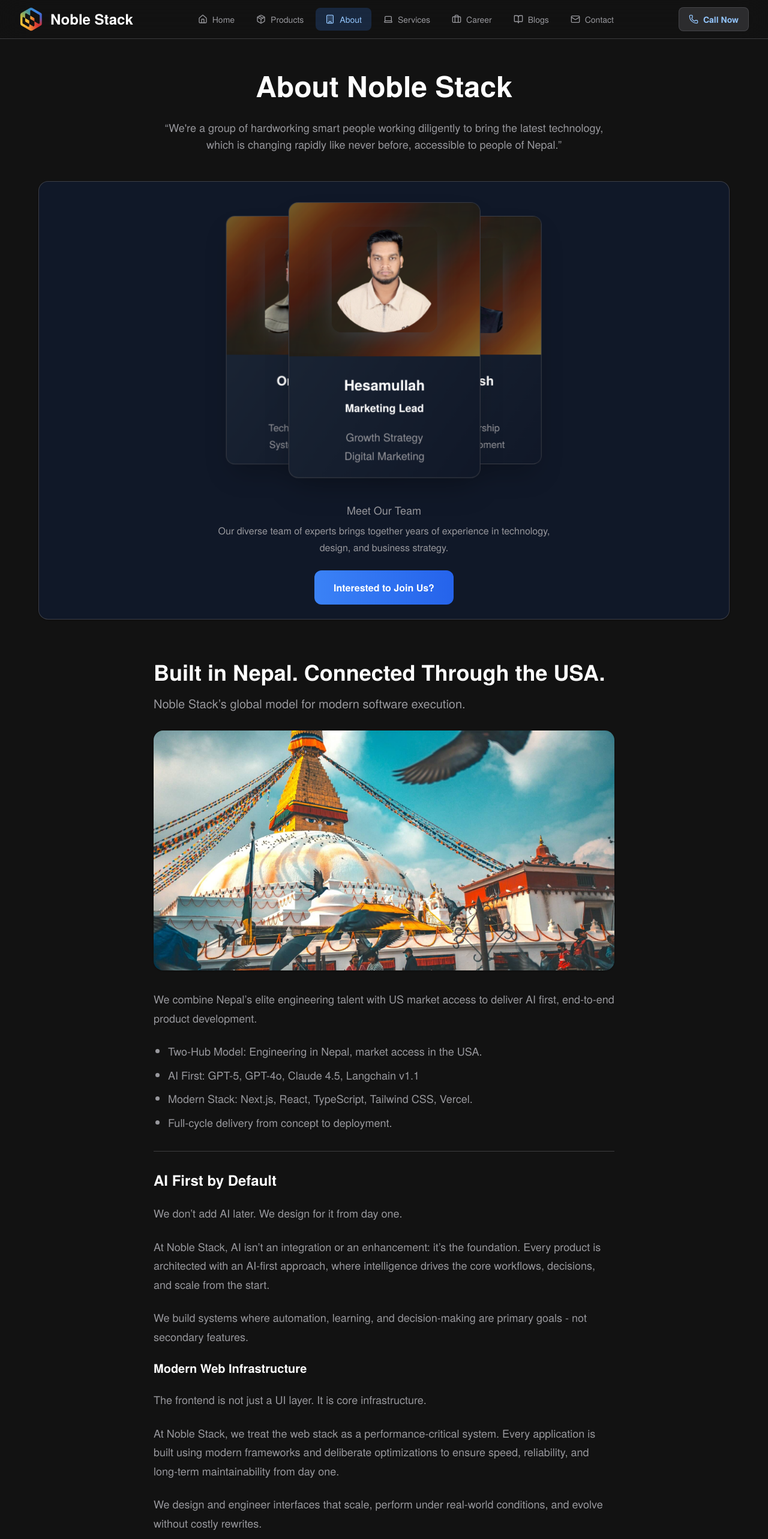
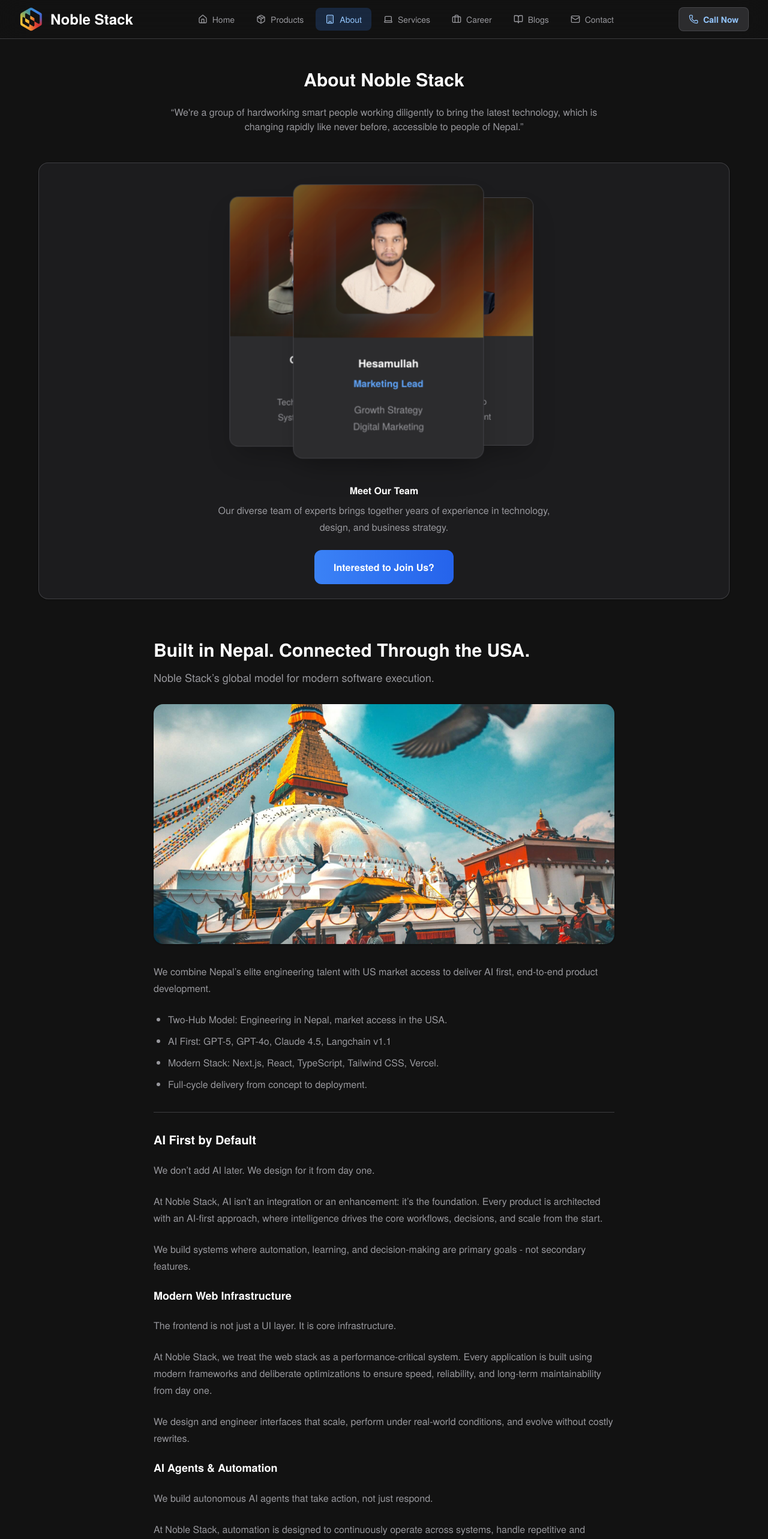
Before and after one commit to om202/NobleStack, a Next.js app: page /About in a window 1280 px wide. Shown: the top 2566 px of the page at 60% size. Built offline with nearby package versions, Linux system fonts and the light colour scheme.

Commit message:
about page

```diff
--- a/src/app/About/AboutPageContent.tsx
+++ b/src/app/About/AboutPageContent.tsx
@@ -101,11 +101,11 @@ export default function AboutPageContent() {
                 <div className="max-w-6xl mx-auto">
                     {/* Header */}
                     <header className="text-center mb-12">
-                        <h1 className="text-3xl md:text-4xl lg:text-5xl font-bold mb-6 leading-tight text-main-theme">
+                        <h1 className="text-2xl md:text-3xl font-bold mb-6 leading-tight text-main-theme">
                             About Noble Stack
                         </h1>
 
-                        <blockquote className="text-base sm:text-lg text-muted-theme mb-8 max-w-3xl mx-auto">
+                        <blockquote className="text-base text-muted-theme mb-8 max-w-3xl mx-auto">
                             &ldquo;We&apos;re a group of hardworking smart people working
                             diligently to bring the latest technology, which is changing
                             rapidly like never before, accessible to people of Nepal.&rdquo;
@@ -120,10 +120,10 @@ export default function AboutPageContent() {
                     {/* Our Story Section */}
                     <article id="our-story" className="max-w-3xl mx-auto mb-16 space-y-8">
                         <header className="space-y-4">
-                            <h2 className="text-4xl font-bold text-main-theme leading-tight">
+                            <h2 className="text-2xl md:text-3xl font-bold text-main-theme leading-tight">
                                 Built in Nepal. Connected Through the USA.
                             </h2>
-                            <h3 className="text-xl text-muted-theme font-medium">
+                            <h3 className="text-lg text-muted-theme font-medium">
                                 Noble Stack’s global model for modern software execution.
                             </h3>
                         </header>
@@ -137,7 +137,7 @@ export default function AboutPageContent() {
                             />
                         </figure>
 
-                        <div className="space-y-6 text-lg text-muted-theme leading-relaxed">
+                        <div className="space-y-6 text-base text-muted-theme leading-relaxed">
                             <p>We combine Nepal’s elite engineering talent with US market access to deliver AI first, end‑to‑end product development.</p>
                             <ul className="list-disc pl-6 space-y-2">
                                 <li>Two‑Hub Model: Engineering in Nepal, market access in the USA.</li>
@@ -148,7 +148,7 @@ export default function AboutPageContent() {
 
                             <hr className="border-theme my-8" />
 
-                            <h2 className="text-2xl font-bold text-main-theme">AI First by Default</h2>
+                            <h2 className="text-lg md:text-xl font-bold text-main-theme">AI First by Default</h2>
 
                             <p>
                                 We don’t add AI later. We design for it from day one.
@@ -157,7 +157,7 @@ export default function AboutPageContent() {
                             <p>At Noble Stack, AI isn’t an integration or an enhancement: it’s the foundation. Every product is architected with an AI-first approach, where intelligence drives the core workflows, decisions, and scale from the start.</p>
 
                             <p>We build systems where automation, learning, and decision-making are primary goals - not secondary features.</p>
-                            <h3 className="text-xl font-bold text-main-theme mt-6">Modern Web Infrastructure</h3>
+                            <h3 className="text-lg font-bold text-main-theme mt-6">Modern Web Infrastructure</h3>
 
                             <p>The frontend is not just a UI layer. It is core infrastructure.</p>
 
@@ -165,7 +165,7 @@ export default function AboutPageContent() {
 
                             <p>We design and engineer interfaces that scale, perform under real-world conditions, and evolve without costly rewrites.</p>
 
-                            <h3 className="text-xl font-bold text-main-theme mt-6">AI Agents & Automation</h3>
+                            <h3 className="text-lg font-bold text-main-theme mt-6">AI Agents & Automation</h3>
 
                             <p>We build autonomous AI agents that take action, not just respond.</p>
 
@@ -181,7 +181,7 @@ export default function AboutPageContent() {
 
                             <hr className="border-theme my-8" />
 
-                            <h2 className="text-2xl font-bold text-main-theme">We Build Before We Sell</h2>
+                            <h2 className="text-lg md:text-xl font-bold text-main-theme">We Build Before We Sell</h2>
 
                             <p><strong>Our credibility comes from shipping.</strong></p>
 
@@ -200,7 +200,7 @@ export default function AboutPageContent() {
 
                             <hr className="border-theme my-8" />
 
-                            <h2 className="text-2xl font-bold text-main-theme">From Concept to Deployed Software</h2>
+                            <h2 className="text-lg md:text-xl font-bold text-main-theme">From Concept to Deployed Software</h2>
 
                             <p>Our role is simple. We turn ideas into reliable, scalable software without unnecessary friction.</p>
 
@@ -216,7 +216,7 @@ export default function AboutPageContent() {
 
                             <hr className="border-theme my-8" />
 
-                            <h2 className="text-2xl font-bold text-main-theme">Let&apos;s Build</h2>
+                            <h2 className="text-lg md:text-xl font-bold text-main-theme">Let&apos;s Build</h2>
 
                             <p>If you&apos;re looking for a team that combines:</p>
 
@@ -233,7 +233,7 @@ export default function AboutPageContent() {
                     {/* Values Section */}
                     <section id="values" aria-label="Our Values">
                         <header>
-                            <h2 className="text-2xl font-bold text-main-theme mb-4">Our Values</h2>
+                            <h2 className="text-lg font-bold text-main-theme mb-4">Our Values</h2>
                         </header>
                         <div className="grid grid-cols-1 md:grid-cols-2 lg:grid-cols-3 gap-6 mb-8">
                             {companyValues.map((val) => (
@@ -248,7 +248,7 @@ export default function AboutPageContent() {
                     </section>
 
                     {/* CTA Section */}
-                    <section id="cta" aria-label="Call to Action" className="bg-gray-900 rounded-2xl p-6 sm:p-8 shadow-sm border border-theme text-center">
+                    <section id="cta" aria-label="Call to Action" className="bg-card-theme rounded-2xl p-6 sm:p-8 shadow-sm border border-theme text-center">
                         <header className="flex items-center justify-center gap-2 mb-6">
                             <Star className="w-6 h-6 text-yellow-400 fill-current" />
                             <Star className="w-6 h-6 text-yellow-400 fill-current" />
@@ -257,10 +257,10 @@ export default function AboutPageContent() {
                             <Star className="w-6 h-6 text-yellow-400 fill-current" />
                         </header>
 
-                        <h2 className="text-2xl sm:text-3xl md:text-4xl font-bold mb-4 text-main-theme">
+                        <h2 className="text-xl md:text-2xl font-bold mb-4 text-main-theme">
                             Lets get your work done!
                         </h2>
-                        <p className="text-base sm:text-lg text-muted-theme mb-8 max-w-2xl mx-auto">
+                        <p className="text-base text-muted-theme mb-8 max-w-2xl mx-auto">
                             Let&apos;s collaborate to bring your vision to life. Our team is
                             excited to discuss your project and explore how we can help you
                             achieve your goals.
--- a/src/app/Products/ProductsPageContent.tsx
+++ b/src/app/Products/ProductsPageContent.tsx
@@ -26,16 +26,16 @@ export default function ProductsPageContent() {
 
                 {/* Page Header */}
                 <header className="text-center mb-12">
-                    <h2 className="text-3xl md:text-4xl lg:text-5xl font-bold mb-4 text-main-theme">
+                    <h2 className="text-2xl md:text-3xl font-bold mb-4 text-main-theme">
                         Our Portfolio
                     </h2>
-                    <p className="text-base sm:text-lg text-muted-theme max-w-3xl mx-auto">
+                    <p className="text-base text-muted-theme max-w-3xl mx-auto">
                         Real products we've built and launched. These showcase our capabilities in AI development,
                         web applications, mobile apps (iOS/Android), and bringing ideas to market.
                     </p>
                 </header>
                 {/* Vibe AI Section */}
-                <section id="vibe-ai" aria-label="Vibe AI Photo Editor" className="bg-gray-900 rounded-2xl p-6 sm:p-8 shadow-sm border border-theme mb-8">
+                <section id="vibe-ai" aria-label="Vibe AI Photo Editor" className="bg-card-theme rounded-2xl p-6 sm:p-8 shadow-sm border border-theme mb-8">
                     <header className="text-center mb-12">
                         <div className="flex flex-col items-center justify-center gap-4 mb-6">
                             <Image
@@ -45,13 +45,13 @@ export default function ProductsPageContent() {
                                 height={112}
                                 className="rounded-2xl shadow-lg"
                             />
-                            <h2 className="text-2xl md:text-3xl lg:text-4xl font-bold leading-tight text-main-theme">
+                            <h2 className="text-xl md:text-2xl font-bold leading-tight text-main-theme">
                                 Vibe AI Photo Editor
                             </h2>
                         </div>
                         {/* ... Rest of Vibe AI section ... (Using brief content for this tool call, but full content will be used in real edit) */}
                         <div className="space-y-4 mb-12 max-w-4xl mx-auto">
-                            <p className="text-base sm:text-lg text-muted-theme leading-relaxed">
+                            <p className="text-base text-muted-theme leading-relaxed">
                                 Create stunning profile pictures and edit photos with AI-powered tools. Remove backgrounds instantly, enhance images, and transform your photos with professional filters and AI magic.
                             </p>
                         </div>
@@ -87,7 +87,7 @@ export default function ProductsPageContent() {
 
                     {/* Key Features Section */}
                     <div className="mb-12">
-                        <h3 className="text-2xl md:text-3xl font-bold text-center text-main-theme mb-12">
+                        <h3 className="text-lg md:text-xl font-bold text-center text-main-theme mb-12">
                             Key Features
                         </h3>
 
@@ -117,7 +117,7 @@ export default function ProductsPageContent() {
                 </section>
 
                 {/* Create Profile Pic Web Section */}
-                <section id="create-profile-pic" aria-label="Create Profile Pic" className="bg-gray-900 rounded-2xl p-6 sm:p-8 shadow-sm border border-theme mb-8">
+                <section id="create-profile-pic" aria-label="Create Profile Pic" className="bg-card-theme rounded-2xl p-6 sm:p-8 shadow-sm border border-theme mb-8">
                     <header className="text-center mb-12">
                         <div className="flex flex-col items-center justify-center gap-4 mb-6">
                             <Image
@@ -127,13 +127,13 @@ export default function ProductsPageContent() {
                                 height={112}
                                 className="rounded-2xl shadow-lg"
                             />
-                            <h2 className="text-2xl md:text-3xl lg:text-4xl font-bold leading-tight text-main-theme">
+                            <h2 className="text-xl md:text-2xl font-bold leading-tight text-main-theme">
                                 Create Profile Pic
                             </h2>
                         </div>
 
                         <div className="space-y-4 mb-12 max-w-4xl mx-auto">
-                            <p className="text-base sm:text-lg text-muted-theme leading-relaxed">
+                            <p className="text-base text-muted-theme leading-relaxed">
                                 The web-based solution for professional profile pictures. Powered by Google&apos;s Nano Banana AI, just describe the changes you want in plain English. No subscription required.
                             </p>
                         </div>
@@ -168,7 +168,7 @@ export default function ProductsPageContent() {
 
                     {/* Web Features Section */}
                     <div className="mb-12">
-                        <h3 className="text-2xl md:text-3xl font-bold text-center text-main-theme mb-12">
+                        <h3 className="text-lg md:text-xl font-bold text-center text-main-theme mb-12">
                             Web Features
                         </h3>
 
@@ -198,7 +198,7 @@ export default function ProductsPageContent() {
                 </section>
 
                 {/* Loopn Section */}
-                <section id="loopn" aria-label="Loopn" className="bg-gray-900 rounded-2xl p-6 sm:p-8 shadow-sm border border-theme mb-8">
+                <section id="loopn" aria-label="Loopn" className="bg-card-theme rounded-2xl p-6 sm:p-8 shadow-sm border border-theme mb-8">
                     <header className="text-center mb-12">
                         <div className="flex flex-col items-center justify-center gap-4 mb-6">
                             <Image
@@ -207,13 +207,13 @@ export default function ProductsPageContent() {
                                 width={112}
                                 height={112}
                             />
-                            <h2 className="text-2xl md:text-3xl lg:text-4xl font-bold leading-tight text-main-theme">
+                            <h2 className="text-xl md:text-2xl font-bold leading-tight text-main-theme">
                                 Loopn
                             </h2>
                         </div>
 
                         <div className="space-y-4 mb-12 max-w-4xl mx-auto">
-                            <p className="text-base sm:text-lg text-muted-theme leading-relaxed">
+                            <p className="text-base text-muted-theme leading-relaxed">
                                 Professional Networking & Career Matching using AI. Upload your resume and get matched instantly with compatible professionals for meaningful connections.
                             </p>
                         </div>
@@ -248,7 +248,7 @@ export default function ProductsPageContent() {
 
                     {/* Loopn Features Section */}
                     <div className="mb-12">
-                        <h3 className="text-2xl md:text-3xl font-bold text-center text-main-theme mb-12">
+                        <h3 className="text-lg md:text-xl font-bold text-center text-main-theme mb-12">
                             Why Loopn?
                         </h3>
 
@@ -278,7 +278,7 @@ export default function ProductsPageContent() {
                 </section>
 
                 {/* Auto Captions Section */}
-                <section id="auto-captions" aria-label="Auto Captions" className="bg-gray-900 rounded-2xl p-6 sm:p-8 shadow-sm border border-theme mb-8">
+                <section id="auto-captions" aria-label="Auto Captions" className="bg-card-theme rounded-2xl p-6 sm:p-8 shadow-sm border border-theme mb-8">
                     <header className="text-center mb-12">
                         <div className="flex flex-col items-center justify-center gap-4 mb-6">
                             <Image
@@ -288,13 +288,13 @@ export default function ProductsPageContent() {
                                 height={112}
                                 className="rounded-2xl shadow-lg"
                             />
-                            <h2 className="text-2xl md:text-3xl lg:text-4xl font-bold leading-tight text-main-theme">
+                            <h2 className="text-xl md:text-2xl font-bold leading-tight text-main-theme">
                                 Auto Captions
                             </h2>
                         </div>
 
                         <div className="space-y-4 mb-12 max-w-4xl mx-auto">
-                            <p className="text-base sm:text-lg text-muted-theme leading-relaxed">
+                            <p className="text-base text-muted-theme leading-relaxed">
                                 Automated subtitle generator for any language. Instantly translate or generate captions for native voice with high accuracy.
                             </p>
                         </div>
@@ -324,7 +324,7 @@ export default function ProductsPageContent() {
 
                     {/* Auto Captions Features Section */}
                     <div className="mb-12">
-                        <h3 className="text-2xl md:text-3xl font-bold text-center text-main-theme mb-12">
+                        <h3 className="text-lg md:text-xl font-bold text-center text-main-theme mb-12">
                             Coming Features
                         </h3>
 
--- a/src/components/AlbumArtTeam.tsx
+++ b/src/components/AlbumArtTeam.tsx
@@ -14,8 +14,8 @@ interface TeamMember {
 }
 
 const PlaceholderAvatar = ({ className }: { className?: string }) => (
-  <div className={`w-full h-full bg-gray-600 flex items-center justify-center ${className}`}>
-    <User className="w-16 h-16 md:w-20 md:h-20 lg:w-24 lg:h-24 text-gray-500" />
+  <div className={`w-full h-full bg-subtle-theme flex items-center justify-center ${className}`}>
+    <User className="w-16 h-16 md:w-20 md:h-20 lg:w-24 lg:h-24 text-muted-theme" />
   </div>
 );
 
@@ -84,7 +84,7 @@ export default function AlbumArtTeam({
   };
 
   return (
-    <div className="bg-gray-900 rounded-2xl p-4 md:p-6 shadow-sm border border-theme overflow-hidden">
+    <div className="bg-card-theme rounded-2xl p-4 md:p-6 shadow-sm border border-theme overflow-hidden">
       <div className="relative h-[350px] md:h-[420px] lg:h-[480px]">
         <div className="absolute inset-0 flex items-center justify-center">
           {teamMembers.map((member, index) => (
@@ -93,7 +93,7 @@ export default function AlbumArtTeam({
               className="absolute transition-all duration-1000 ease-in-out transform-gpu will-change-transform"
               style={getCardStyle(index)}
             >
-              <div className="w-60 h-90 md:w-72 md:h-[420px] lg:w-80 lg:h-[460px] bg-gradient-to-br from-gray-800 to-gray-900 rounded-2xl shadow-2xl border border-theme overflow-hidden transform-gpu">
+              <div className="w-60 h-90 md:w-72 md:h-[420px] lg:w-80 lg:h-[460px] bg-subtle-theme rounded-2xl shadow-2xl border border-theme overflow-hidden transform-gpu">
                 {/* Image Section */}
                 <div className="relative h-48 md:h-56 lg:h-64 hero-gradient-bg flex items-center justify-center p-6 overflow-hidden">
                   {/* Decorative Blur Elements */}
@@ -121,13 +121,13 @@ export default function AlbumArtTeam({
 
                 {/* Info Section */}
                 <div className="p-6 md:p-8 text-center transform-gpu">
-                  <h3 className="text-lg md:text-xl lg:text-2xl font-bold text-main-theme mb-1 md:mb-2 transform-gpu">
+                  <h3 className="text-base md:text-lg font-bold text-main-theme mb-1 md:mb-2 transform-gpu">
                     {member.name}
                   </h3>
-                  <p className="text-nobleblue-400 font-semibold text-base md:text-lg mb-3 md:mb-4 transform-gpu">
+                  <p className="text-blue-400 font-semibold text-sm md:text-base mb-3 md:mb-4 transform-gpu">
                     {member.role}
                   </p>
-                  <p className="text-muted-theme text-base md:text-lg whitespace-pre-line leading-relaxed mb-4 transform-gpu">
+                  <p className="text-muted-theme text-sm md:text-base whitespace-pre-line leading-relaxed mb-4 transform-gpu">
                     {member.expertise}
                   </p>
                 </div>
@@ -138,7 +138,7 @@ export default function AlbumArtTeam({
       </div>
 
       <div className="text-center mt-8">
-        <h3 className="text-lg font-medium text-muted-theme mb-2">
+        <h3 className="text-base font-bold text-main-theme mb-2">
           Meet Our Team
         </h3>
         <p className="text-base text-muted-theme max-w-xl mx-auto">
```
